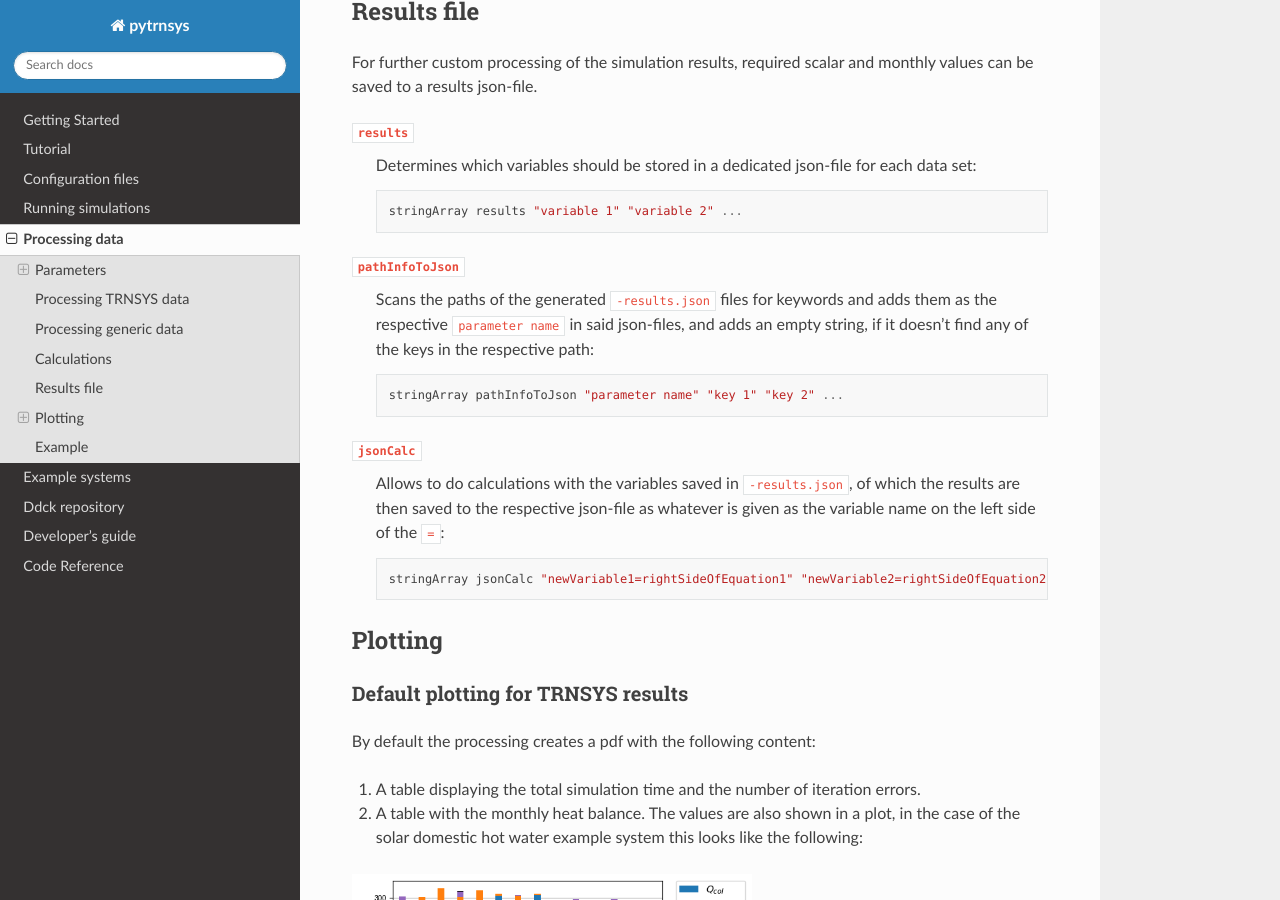
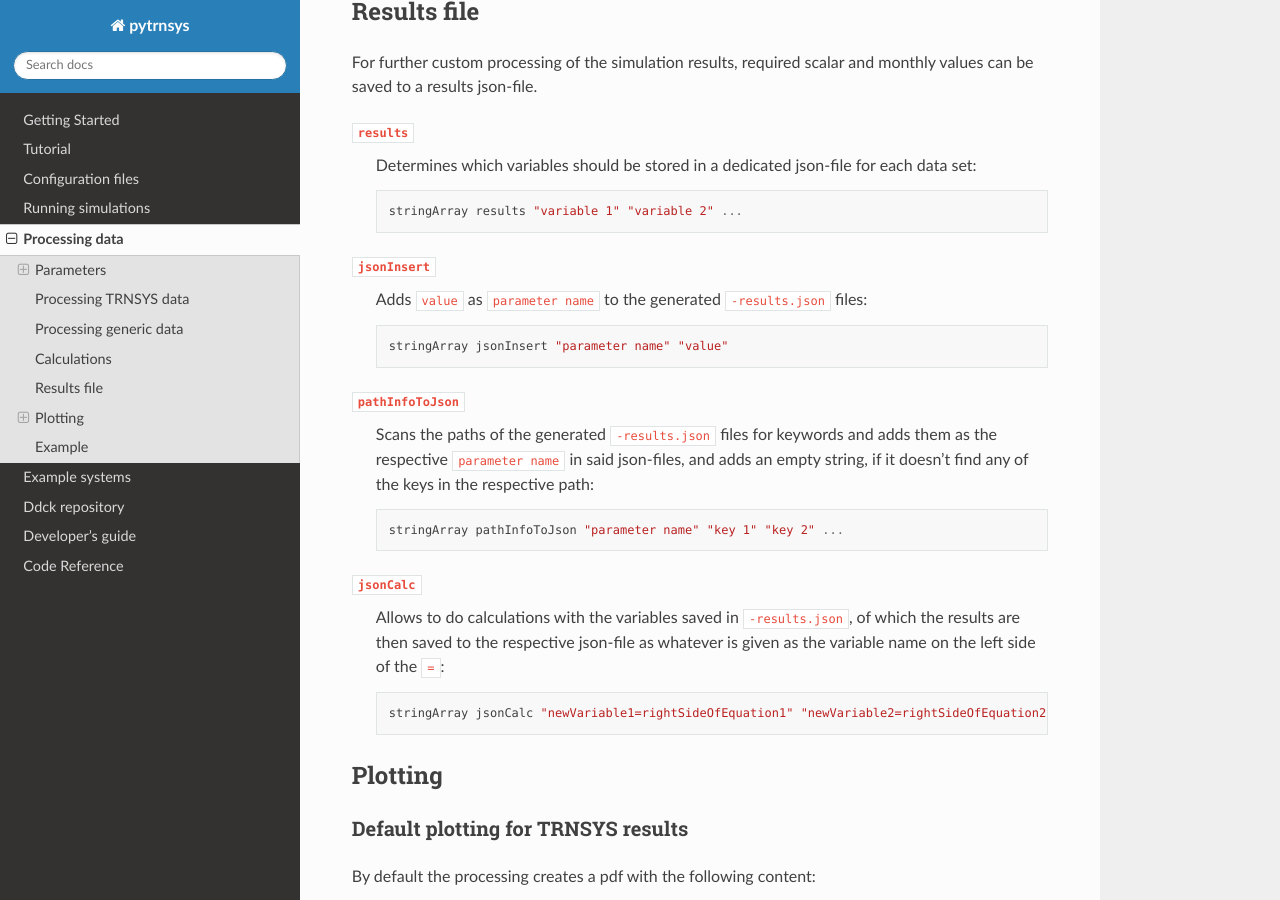
Before and after one commit to SPF-OST/pytrnsys, a Sphinx documentation site: the page built from docs/guide/process_data.rst, in a window 1280 px wide and 900 px high, scrolled down 4804 px. Built offline with Sphinx 7.4.7 and the Read the Docs theme 2.0.0, drawn with Linux system fonts in a browser that asks for light colours; pages that are not in the unit, such as notebooks, are missing from menus.

Commit message:
documentation of jsonInsert

```diff
--- a/docs/guide/process_data.rst
+++ b/docs/guide/process_data.rst
@@ -211,6 +211,11 @@ json-file.
 
         stringArray results "variable 1" "variable 2" ...
 
+``jsonInsert``
+    Adds ``value`` as ``parameter name`` to the generated ``-results.json`` files::
+
+        stringArray jsonInsert "parameter name" "value"
+
 ``pathInfoToJson``
     Scans the paths of the generated ``-results.json`` files for keywords and adds them as the respective
     ``parameter name`` in said json-files, and adds an empty string, if it doesn't find any of the keys in the
```
